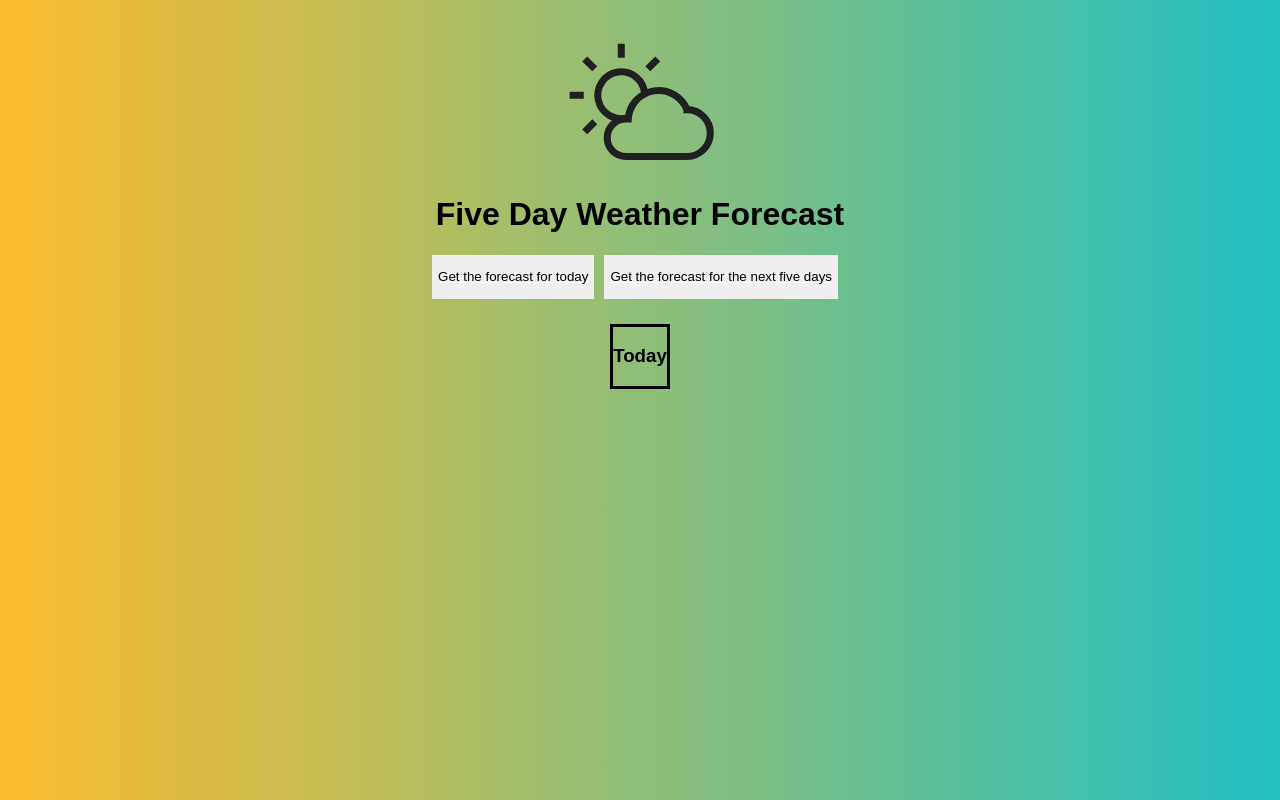
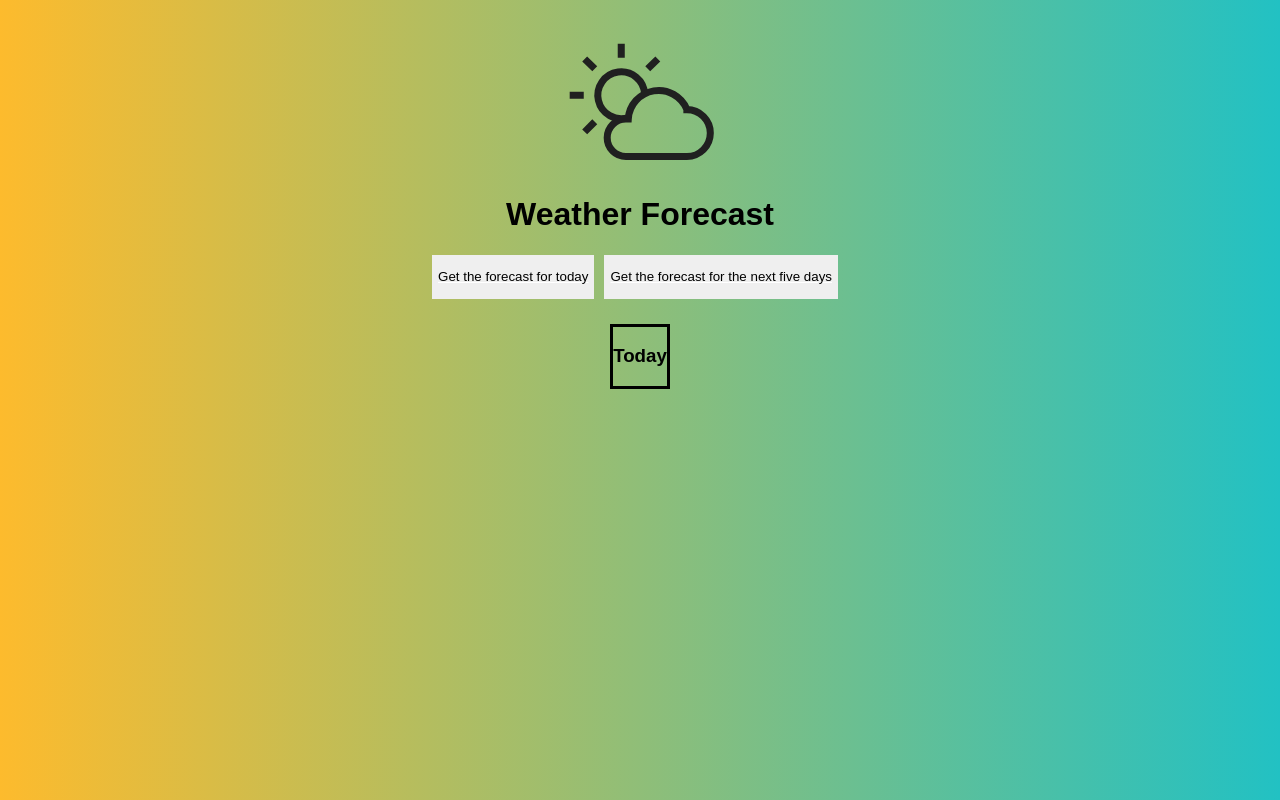
Before and after one commit to dombrant/weather-app, a React (Vite) app: page / in a window 1280 px wide. Built offline with nearby package versions, Linux system fonts and the light colour scheme.

Commit message:
changed header to say weather forecast

```diff
--- a/src/components/Header.js
+++ b/src/components/Header.js
@@ -9,7 +9,7 @@ const Header = () => {
           <path d="M52 36a13 13 0 00-25 4.1h-1a8 8 0 100 16h26a10 10 0 000-20z" />
         </g>
       </svg>
-      <h1> Five Day Weather Forecast </h1>
+      <h1> Weather Forecast </h1>
     </div>
   );
 };
```
